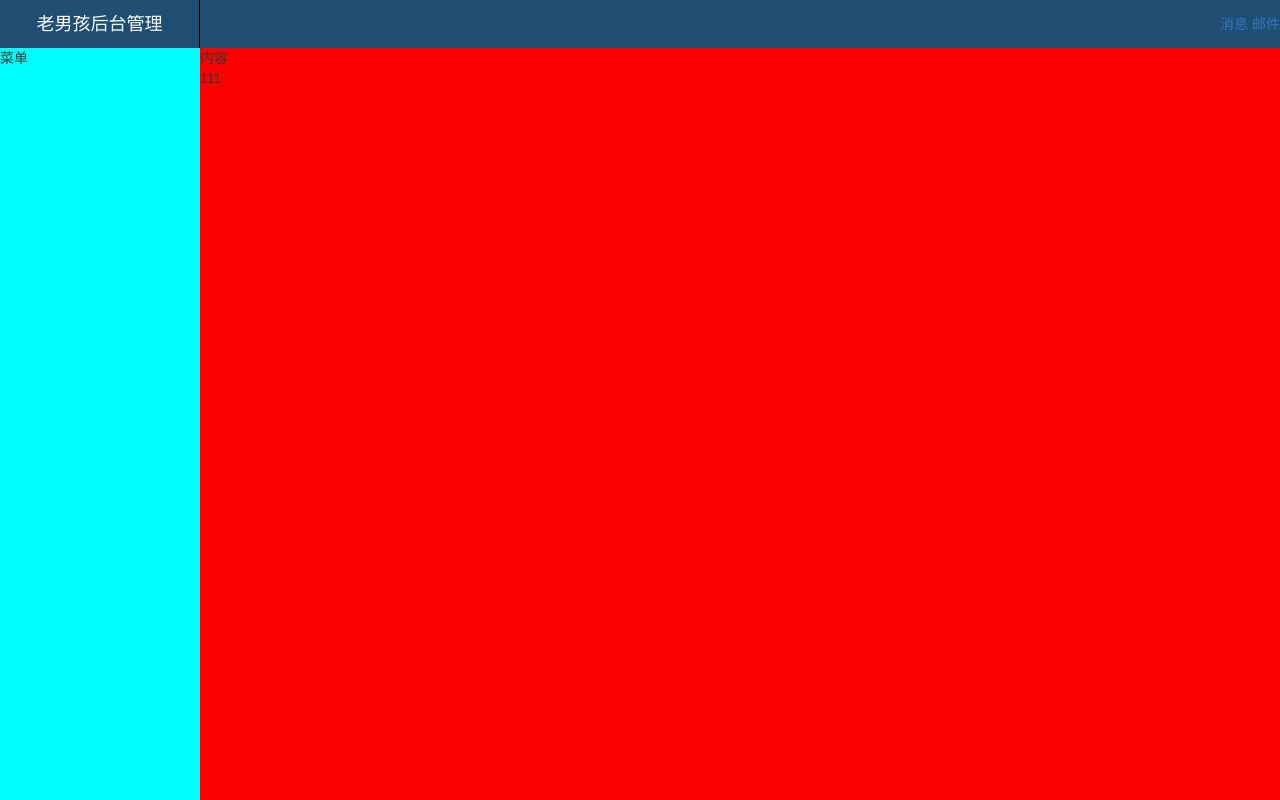
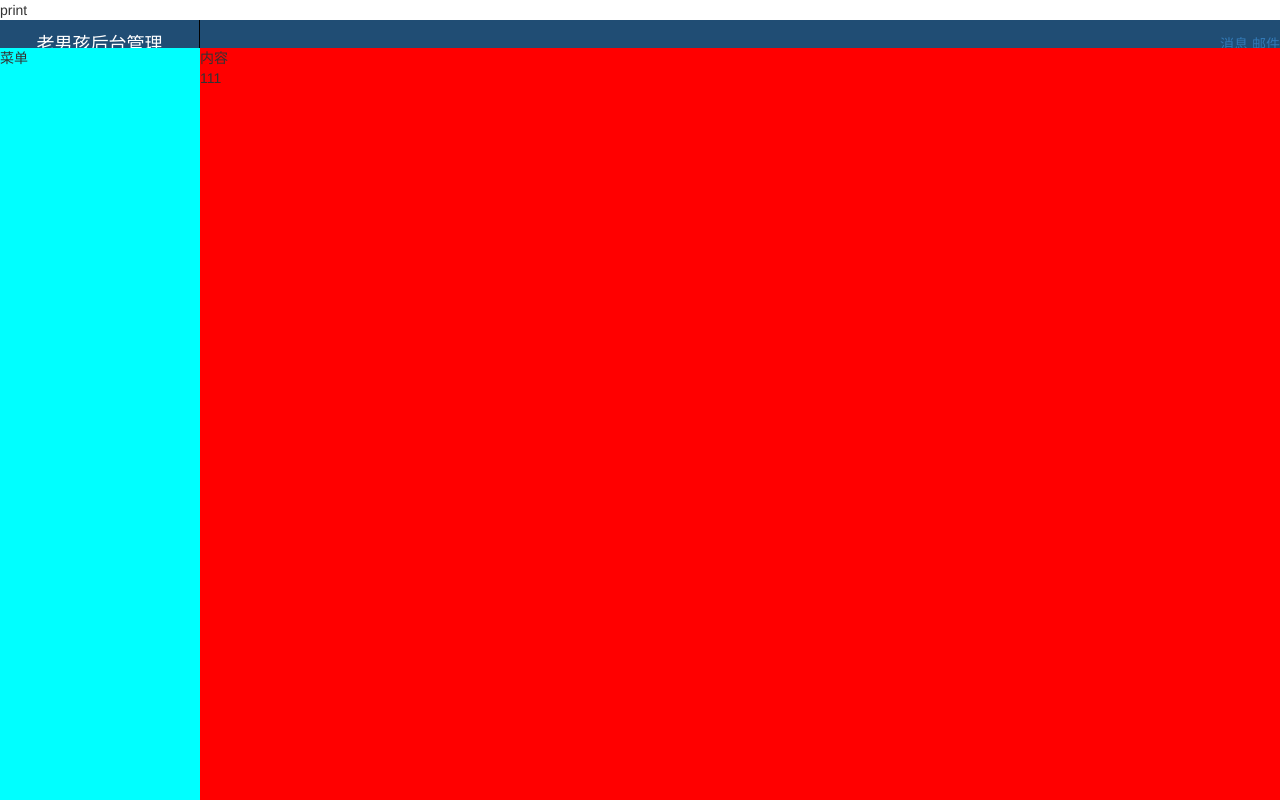
Before and after one commit to liutian1/student_management_system, a Django app: page /layout/ in a window 1280 px wide. Run offline with Django 3.2, Linux system fonts and the light colour scheme; some libraries are stand-ins or nearby versions.

Commit message:
add layout

```diff
--- a/templates/layout.html
+++ b/templates/layout.html
@@ -1,4 +1,5 @@
 <!DOCTYPE html>
+print
 <html lang="en">
 <head>
     <meta charset="UTF-8">
```
Also changed, not shown: templates/test.html (line endings or trailing spaces).
